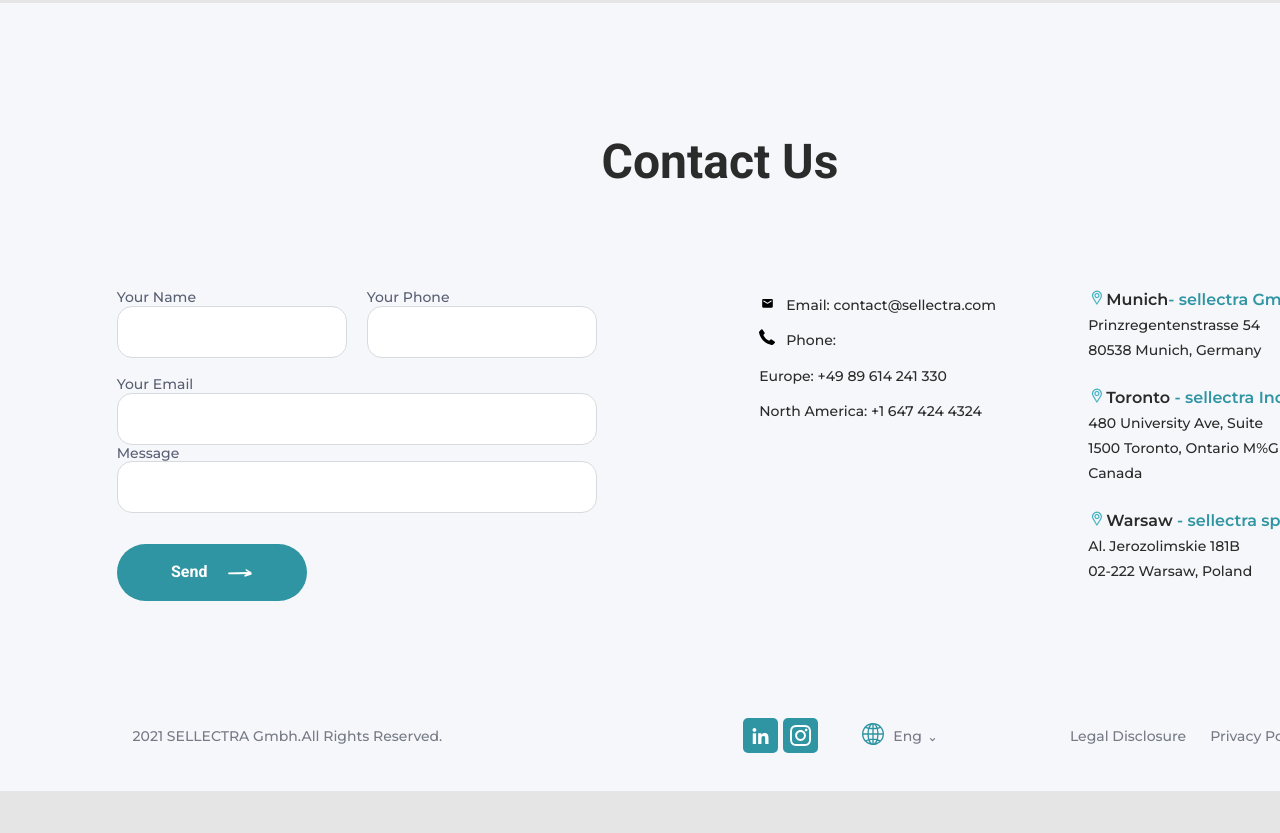
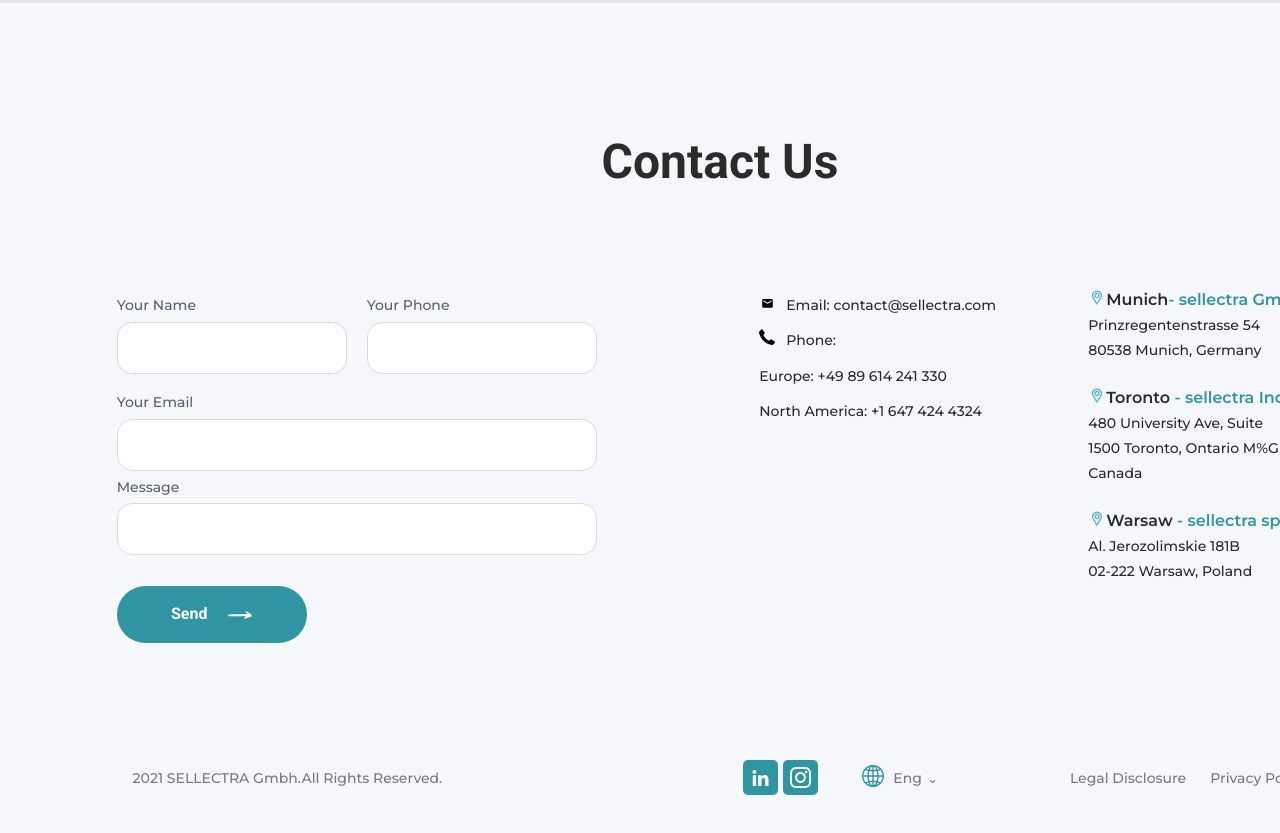
Before and after one commit to Viktor-Pozhydaiev/html-css-trainee, a plain HTML site: page index.html in a window 1280 px wide. Shown: the part 2577-3410 px from the top of the page. Before the commit the page ends 3368 px from the top, so only its background shows below. Drawn offline with nearby package versions, Linux system fonts and the light colour scheme.

Commit message:
вносит поправки секции контакт

```diff
--- a/sass/layout/_contact-us.scss
+++ b/sass/layout/_contact-us.scss
@@ -332,8 +332,11 @@
         font-size: 14px;
         line-height: 1.21;
         color: var(--secondary-color);
+        padding-bottom: 8px;
     }
     .contact-form-field{
+
+        margin-top: 8px;
         margin-right: 20px;
     }
     .contact-form-field:not(:last-child){
@@ -352,6 +355,9 @@
         border: 1px solid #D7DADE;
         box-sizing: border-box;
         border-radius: 15px;
+    }
+    .contact-form-info{
+        margin-top: 8px;
     }
     .address-contact-list{
         display: flex;
@@ -493,7 +499,7 @@
     }
     .input-form-wrapper{
         display: flex;
-        padding-bottom: 18px;
+        padding-bottom: 4px;
     }
     .footer-social-likon{
         display: flex;
```
Also changed, not shown: css/main.css, css/main.min.css, 2 other files.
